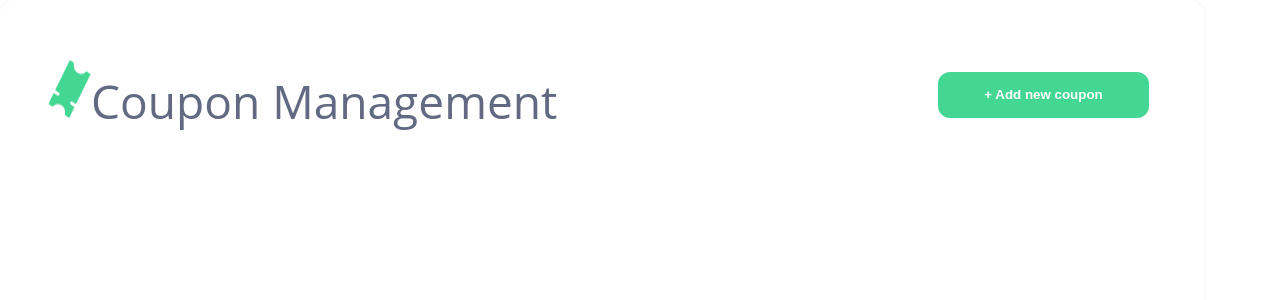
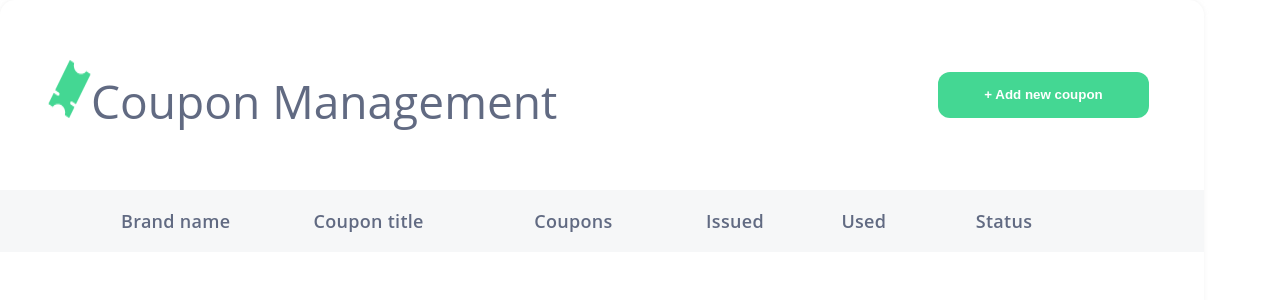
Before and after one commit to Yehuda-Volodin/Coupon-management, a React (Create React App) app in the folder coupon-management/: page / in a window 1280 px wide. Shown: the top 300 px of the page. Built offline with nearby package versions, Linux system fonts and the light colour scheme.

Commit message:
Coupons table headers were added into CouponManagement component.

```diff
--- a/coupon-management/src/App.css
+++ b/coupon-management/src/App.css
@@ -1,4 +1,5 @@
 .App {
  /* text-align: center;*/
   font-family: "Open Sans";
+  color: #616A82;
 }
--- a/coupon-management/src/components/CouponManagement.js
+++ b/coupon-management/src/components/CouponManagement.js
@@ -9,8 +9,28 @@ export default function CouponManagement() {
         <div className="mainDiv">
             <MainHeader
                 headerText="Coupon Management"
-                headerStyle={{ "fontSize": "46px", "color": "#616A82", "float": "left" }}
+                headerStyle={{ "fontSize":"46px", "float":"left" }}
             />
+            {/*Coupons table headers*/}
+            <div style={{
+                "marginTop": "131px",
+                "paddingLeft": "121px",
+                "paddingTop": "19.5px",
+                "paddingBottom": "18.5px",
+                "backgroundColor": "#F6F7F8",
+                "height": "24px",
+                "fontSize": "18px",
+                "fontWeight": "600",
+                "lineHeight": "24px",
+                "letterSpacing": "0.3px"
+            }}>
+                Brand name
+                <span style={{ "marginLeft": "78px" }}> Coupon title </span>
+                <span style={{ "marginLeft": "105.5px" }}> Coupons </span>
+                <span style={{ "marginLeft": "88.5px" }}> Issued </span>
+                <span style={{ "marginLeft": "72.5px" }}> Used </span>
+                <span style={{ "marginLeft": "84.5px" }}> Status </span>
+            </div>
         </div>
     )
 }
--- a/coupon-management/src/components/MainHeader.js
+++ b/coupon-management/src/components/MainHeader.js
@@ -10,7 +10,7 @@ export default function MainHeader(props) {
     }
 
     return (
-        <div style={{ "marginBottom": "71px", "marginLeft": "48px", "marginRight": "55px" }}>
+        <div style={{"marginLeft":"48px", "marginRight":"55px"}}>
             <div
                 style={props.headerStyle}
             >
@@ -23,7 +23,7 @@ export default function MainHeader(props) {
                 {props.headerText}
             </div>
 
-            <div style={{ "float": "right", "verticalAlign":"bottom"}}>
+            <div style={{ "float":"right", "verticalAlign":"bottom"}}>
                 <button
                     style={{
                         "marginTop": "13px",
```
